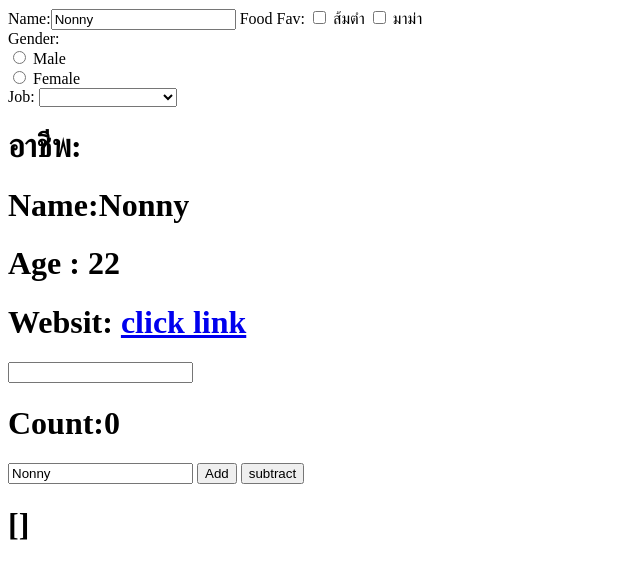
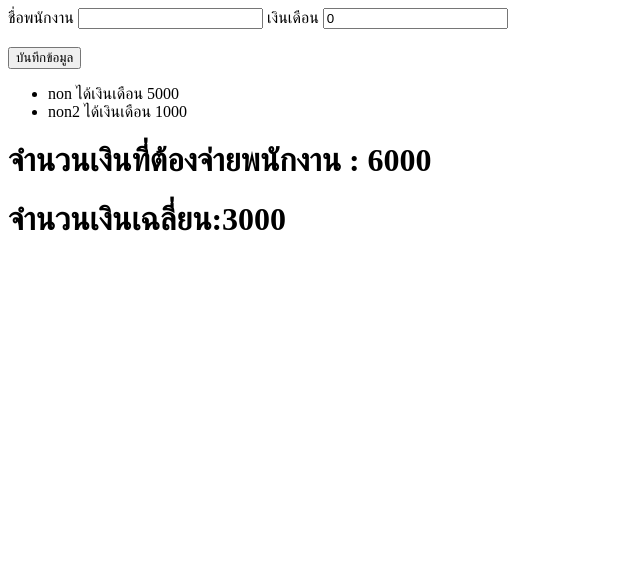
Before and after one commit to nonsrithong/vue-js--Kong-Ruksiam, a plain HTML site: page index.html in a window 1280 px wide. Shown: the whole page, without its empty margins (0-640 px from the left). Drawn offline with nearby package versions, Linux system fonts and the light colour scheme.

Commit message:
method,computed,watch

```diff
--- a/app.js
+++ b/app.js
@@ -1,49 +1,70 @@
 new Vue({
     el: "#vue-app",
     data: {
-        name: "Nonny",
-        job: "",
-        age: 22,
-        website:'https://www.google.com/'
-,
-        count:0,
-        foods:[],
-        gender:''
+
+        newData: {
+
+            empName: '',
+            salary: 0
+        },
+        empGroup: [
+            {
+                empName: "non",
+                salary: 5000
+            },
+            {
+                empName: "non2",
+                salary: 1000
+            }
+        ]
 
     },
     methods: {
 
-        getName: function () {
+        addEmp: function () {
 
-            return this.name
-        },
-        setName: function (p_name) {
-            return this.name = p_name
-
-        }
-            ,
-        addAge:function(){
-            this.age++;
-            console.log(this.age);
+            this.empGroup.push({
+                empName: this.newData.empName,
+                salary: this.newData.salary
+            })
+            this.newData.empName = '';
+            this.newData.salary = 0;
 
         },
-        SubtractAge:function(){
 
-            this.age--;
-            console.log(this.age)
+        showMessage: function(){
 
-        }
-        ,
+            alert("บันทุึกข้อมูลเรียบร้อย");
 
-        addCount:function(){
-            this.count++;
-            console.log(this.age);
 
         }
 
+    },
 
 
+    computed :{
+summation:function(){
+    //แยกมาจัดการด้านการคำนวณ ไม่สามารถส่ง param เข้ามาได้
+    var sum = this.empGroup.reduce(function(value,data){
+        return value+Number(data.salary);
+    },0);
+    return sum;
+},
+avg : function(){
+    var sum = this.empGroup.reduce(function(value,data){
+
+        return  value+Number(data.salary);
+
+    },0);
+    return sum/this.empGroup.length;
+
+}
+
+    },
+    // หลังจากทำงาน function.. ให้ทำอะไรต่อ
+    watch:{
+        summation:function(){
+            this.showMessage();
+        }
     }
-
-
 })
--- a/index.html
+++ b/index.html
@@ -13,53 +13,27 @@
 <body>
     <div id="vue-app">
 
-        Name:<input type="text" v-model="name">
-        Food Fav:
-        <input type="checkbox" value="ส้มตำ" v-model="foods">
-        <label>ส้มตำ</label>
-        <input type="checkbox" value="มาม่า" v-model="foods">
-        <label>มาม่า</label>
+        ชื่อพนักงาน
+        <input v-model="newData.empName">
+        <span>เงินเดือน</span>
+        <input v-model="newData.salary">
+        <br><br>
+
+        <button @click="addEmp">บันทึกข้อมูล</button>
         <br>
-        Gender:
-        <br>
-        <input type="radio" value="Male" v-model ="gender">
-        <label for="">Male</label>
-        <br>
-        <input type="radio" name="" id="" value="Female" v-model = "gender">
-        <label for="">Female</label>
-        <br>
-        Job:
-            <select v-model="job">
-                <option disabled=""> กรุณาเลือกอาชีพของคุณ</option>
-                <option >โปรแกรมเมอร์</option>
-                <option >พ่อค้า</option>
-                <option >นิสิต นักศึกษา</option>
+        <ul>
+            <li v-for ="emp in empGroup">
+                {{emp.empName}} ได้เงินเดือน {{emp.salary}}
+            </li>
 
+        </ul>
 
-            </select>
-            <h1>อาชีพ:{{job}}</h1>
+        <h1>จำนวนเงินที่ต้องจ่ายพนักงาน : {{summation}}</h1>
+        <h1>จำนวนเงินเฉลี่ยน:{{avg}}</h1>
 
 
 
 
-        <h1>Name:{{name}}</h1>
-        <h1>Age : {{age}}</h1>
-
-        <h1>Websit: <a v-bind:href="website">click link</a></h1>
-
-
-
-
-        <input type="text" v-on:keyup.tab="addCount">
-        <h1>Count:{{count}}</h1>
-
-        <input type="text" name="" v-bind:value="name">
-
-
-        <button type="button" v-on:click="addAge">Add</button>
-        <button type="button" v-on:click="SubtractAge">subtract</button>
-        <h1>{{foods}}</h1>
-        <h1>{{gender}}</h1>
 
     </div>
 
```
